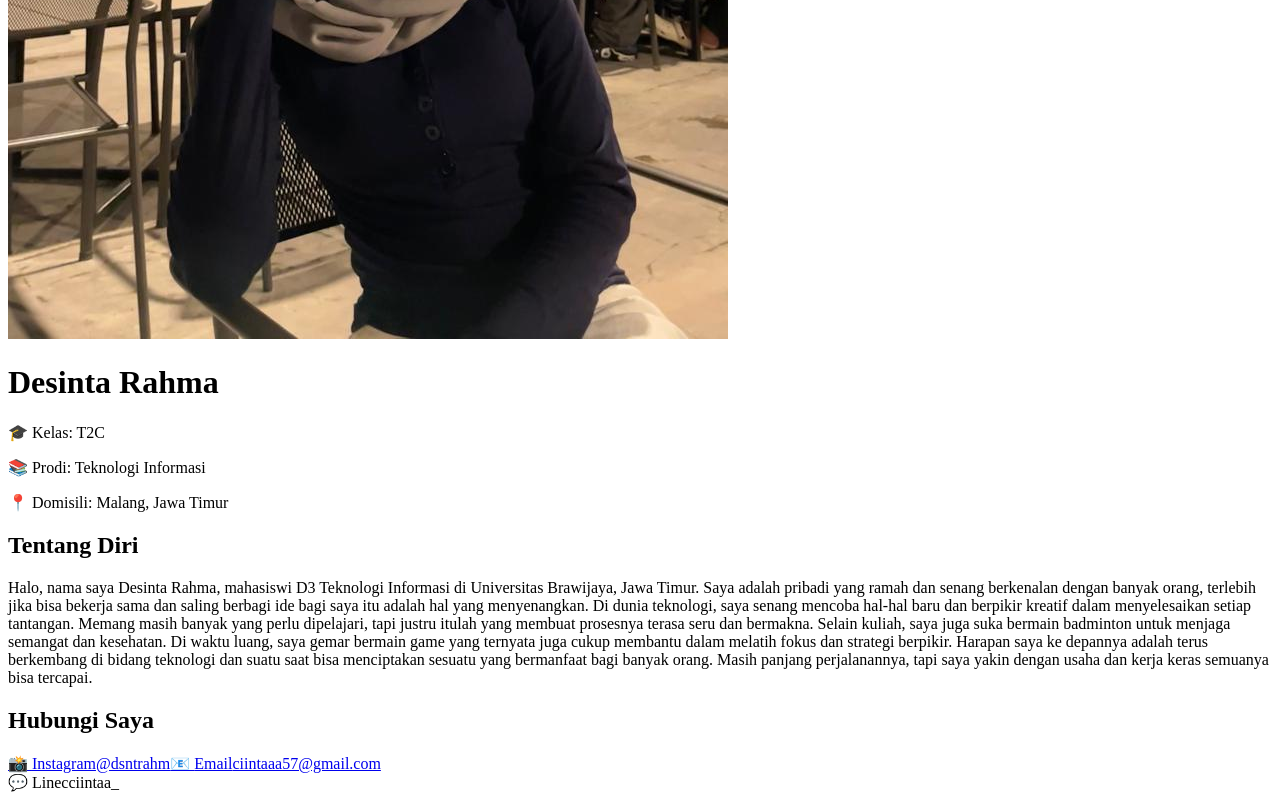
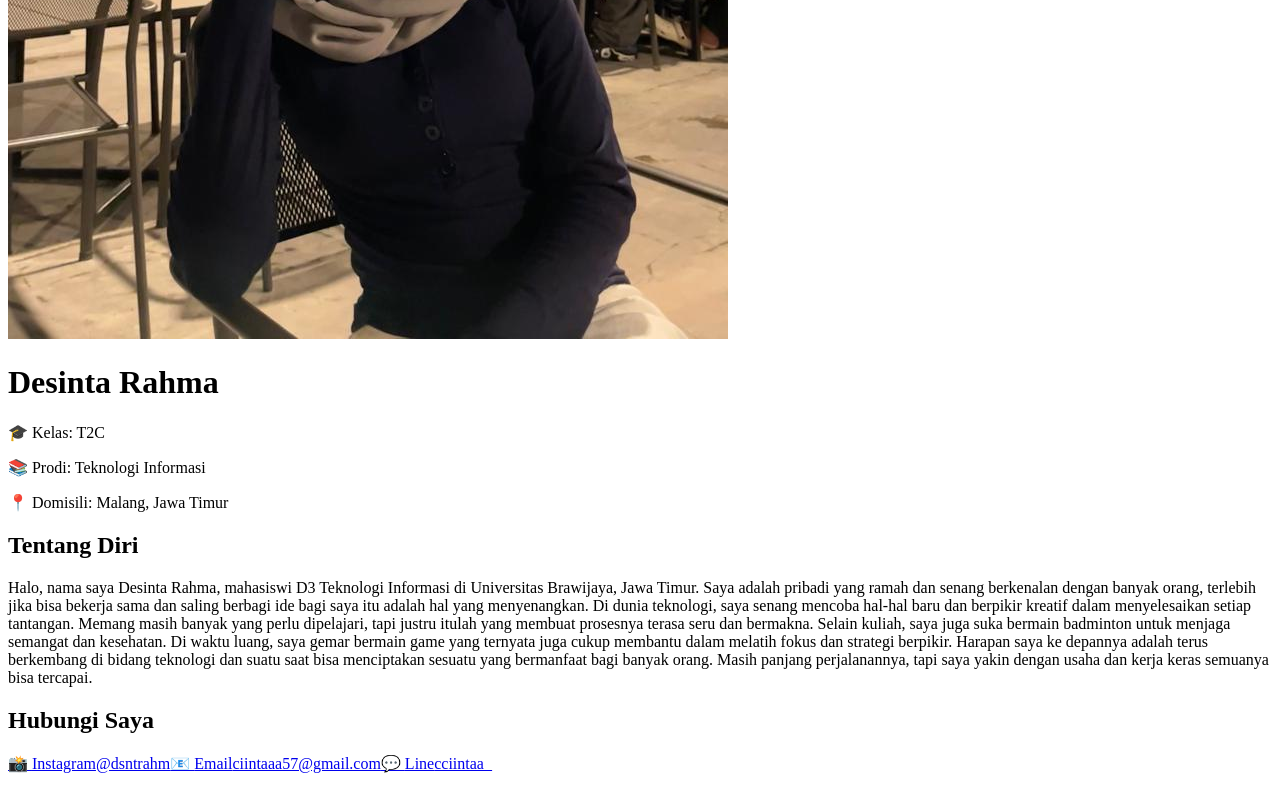
Before and after one commit to ReginaSekarm/projectreactjs, a React (Create React App) app: page /sinta in a window 1280 px wide. Shown: the part 949-1749 px from the top of the page. Built offline with nearby package versions, Linux system fonts and the light colour scheme.

Commit message:
edit sosmed

```diff
--- a/src/pages/sinta.js
+++ b/src/pages/sinta.js
@@ -54,10 +54,11 @@ function sinta() {
               <span className="ml-auto text-sm opacity-80">ciintaaa57@gmail.com</span>
             </a>
 
-            <div className="flex items-center gap-3 bg-green-500 text-white px-4 py-3 rounded-lg">
+            <a href="https://line.me/ti/p/ktTBy5qrTb"
+            className="flex items-center gap-3 bg-green-500 text-white px-4 py-3 rounded-lg">
               💬 <span className="font-medium">Line</span>
               <span className="ml-auto text-sm opacity-80">cciintaa_</span>
-            </div>
+            </a>
           </div>
         </div>
 
```
